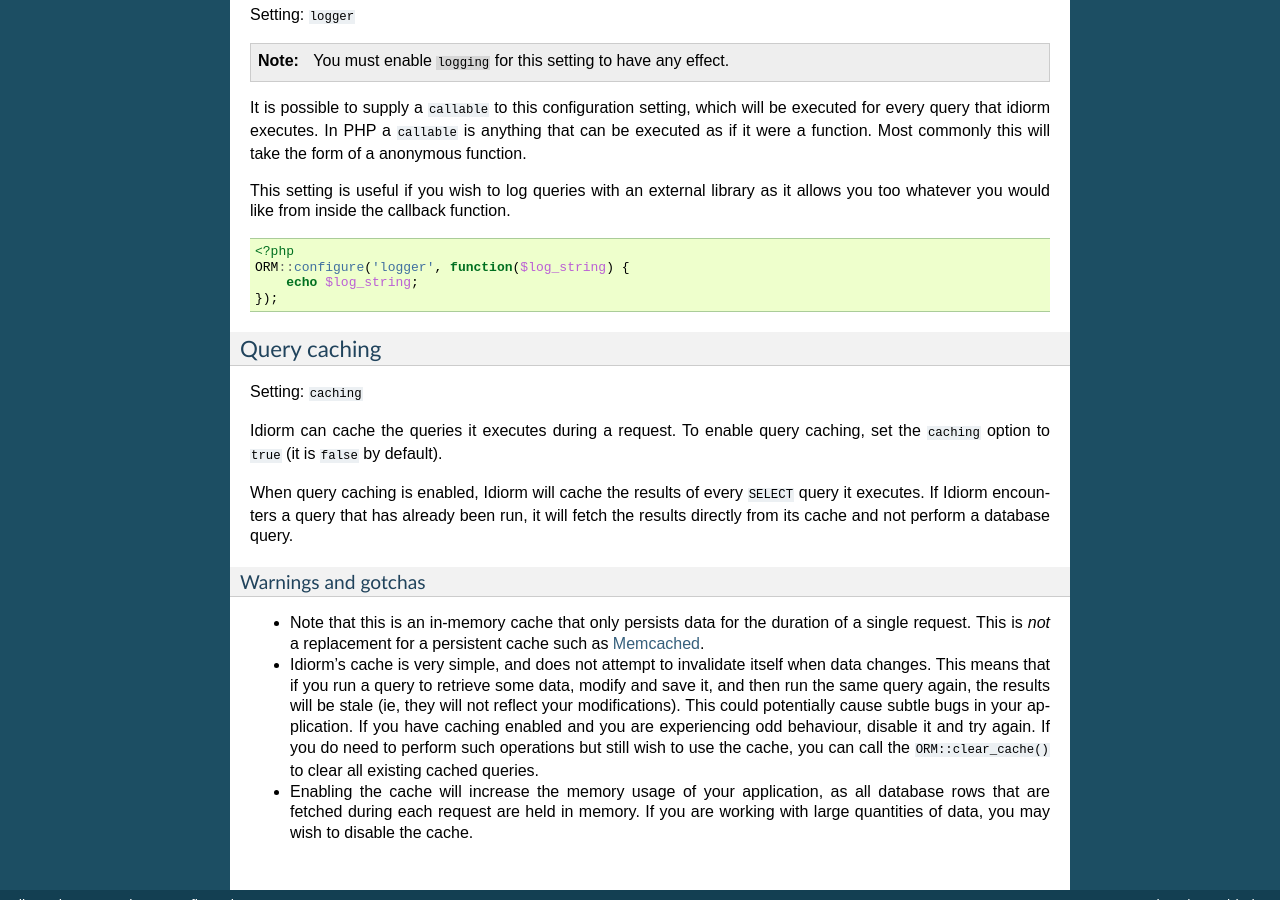
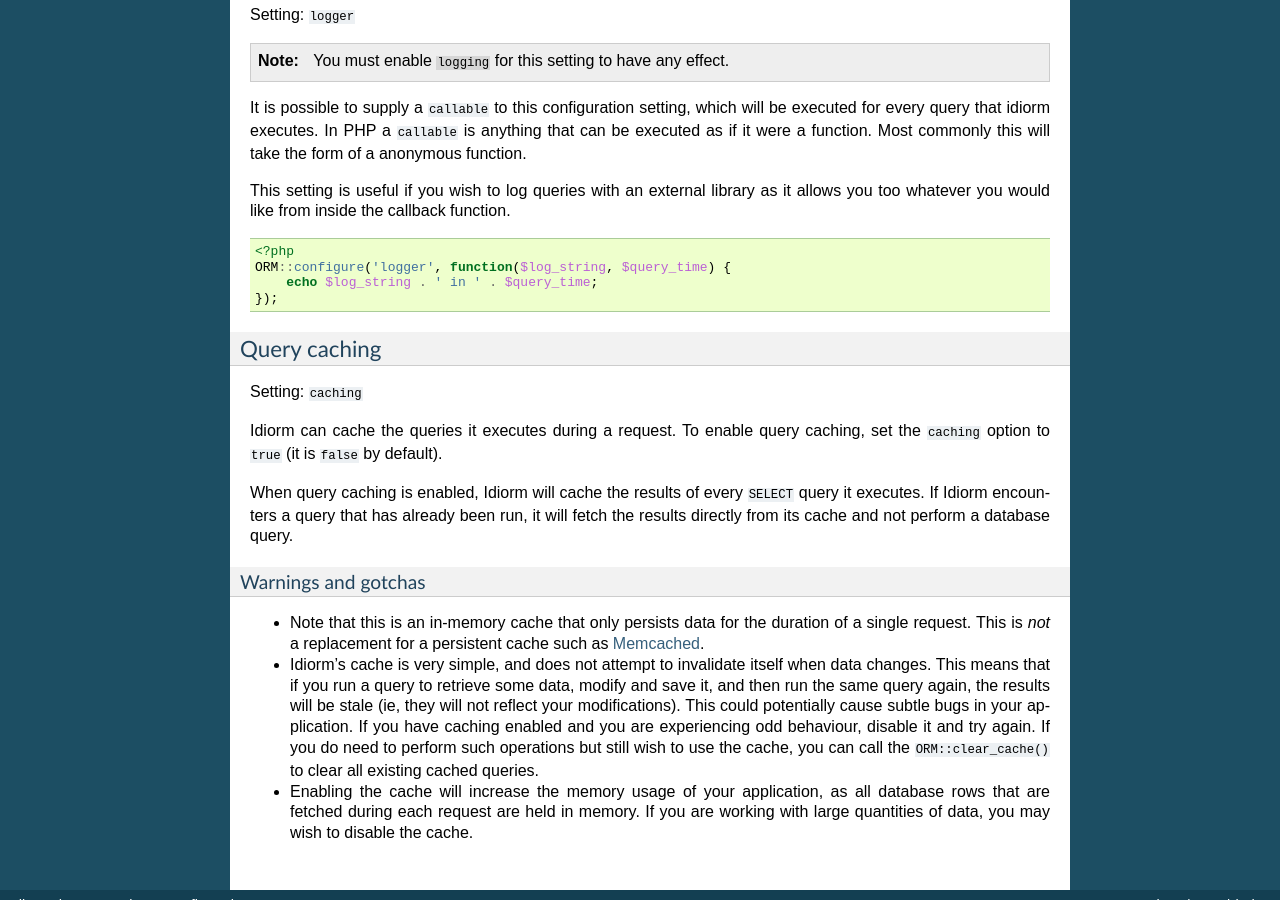
Before and after one commit to j4mie/idiorm, a Sphinx documentation site: the page built from docs/configuration.rst, in a window 1280 px wide and 900 px high, scrolled down 3733 px. Built offline with Sphinx 7.4.7, drawn with Linux system fonts in a browser that asks for light colours.

Commit message:
Update the docs to reflect logger changes@

```diff
--- a/README.markdown
+++ b/README.markdown
@@ -78,7 +78,7 @@ Changelog
 
 * Reduce the type casting on aggregate functions to allow characters [[herroffizier](https://github.com/herroffizier)] - [issue #150](https://github.com/j4mie/idiorm/issues/150)
 * Prevent invalid method calls from triggering infinite recursion [[michaelward82](https://github.com/michaelward82)] - [issue #152](https://github.com/j4mie/idiorm/issues/152)
-* Add time to query logging [[AgelxNash](https://github.com/AgelxNash)] - [issue #180](https://github.com/j4mie/idiorm/issues/180)
+* Add time to query logging - adds query time parameter to external logger callback function [[AgelxNash](https://github.com/AgelxNash)] - [issue #180](https://github.com/j4mie/idiorm/issues/180)
 * Changed database array access to ensure it's always properly setup [[falmp](https://github.com/falmp)] - [issue #159](https://github.com/j4mie/idiorm/issues/159)
 * Allow unsetting the db (ORM::set_db(null)) to make the test work again [[borrel](https://github.com/borrel)] - [issue #160](https://github.com/j4mie/idiorm/issues/160)
 * Add HHVM to travis-ci build matrix [[ptarjan](https://github.com/ptarjan)] - [issue #168](https://github.com/j4mie/idiorm/issues/168)
--- a/docs/configuration.rst
+++ b/docs/configuration.rst
@@ -261,8 +261,8 @@ allows you too whatever you would like from inside the callback function.
 .. code-block:: php
 
     <?php
-    ORM::configure('logger', function($log_string) {
-        echo $log_string;
+    ORM::configure('logger', function($log_string, $query_time) {
+        echo $log_string . ' in ' . $query_time;
     });
 
 Query caching
```
